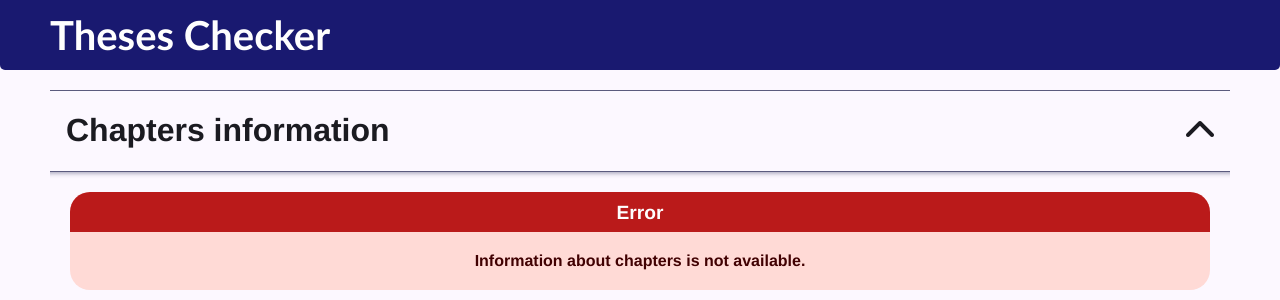
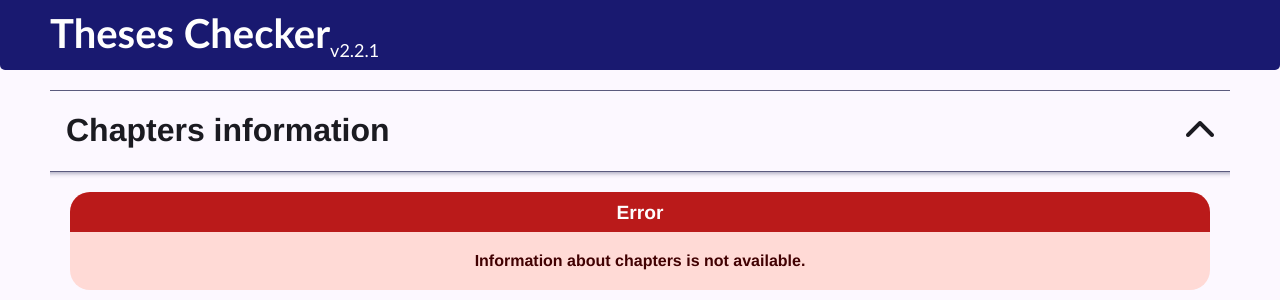
Before and after one commit to MichaelaMackova/Theses-Checker, a Django app: page /show/1 in a window 1280 px wide. Shown: the top 300 px of the page. Run offline with Django 4.2, Linux system fonts and the light colour scheme.

Commit message:
design - show version number

```diff
--- a/src/web/static/css/base-style.css
+++ b/src/web/static/css/base-style.css
@@ -145,6 +145,12 @@ body {
     color: inherit;
 }
 
+#version{
+    vertical-align: sub;
+    font-size: 45%;
+    font-weight: 400;
+}
+
 #main{
     grid-area: main;
     padding: 20px 0px;
--- a/src/web/templates/base.html
+++ b/src/web/templates/base.html
@@ -19,8 +19,9 @@
     <div id="page-grid">
 
         <header id="header" class="page-padding primary-color">
+            {% load theses_checker_tags %}
             <div id="title">
-                <a href="{% url 'index' %}">Theses Checker</a>
+                <a href="{% url 'index' %}">Theses Checker<span id="version">v{% version %}</span></a>
             </div>
         </header>
 
--- /dev/null
+++ b/src/web/theses_checker/templatetags/theses_checker_tags.py
@@ -0,0 +1,7 @@
+from django import template
+
+register = template.Library()
+
+@register.simple_tag
+def version():
+    return '2.2.1'
--- a/src/web/web/settings.py
+++ b/src/web/web/settings.py
@@ -54,6 +54,7 @@ INSTALLED_APPS = [
     'django.contrib.sessions',
     'django.contrib.messages',
     'django.contrib.staticfiles',
+    'theses_checker',
 ]
 
 MIDDLEWARE = [
```
Also changed, not shown: src/web/theses_checker/bl/chapter_info.py (+4 -3 lines), src/web/theses_checker/templatetags/__init__.py (added).
